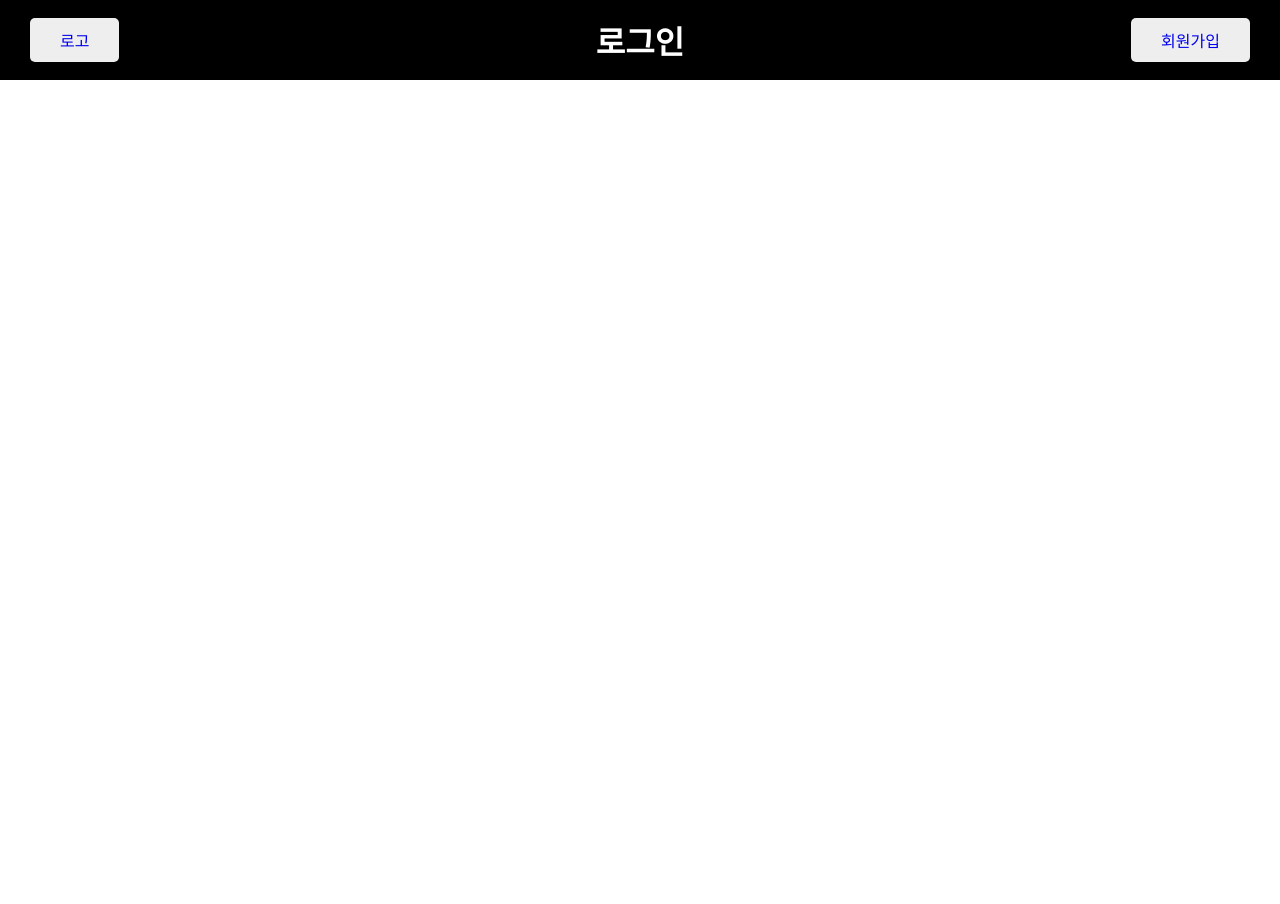
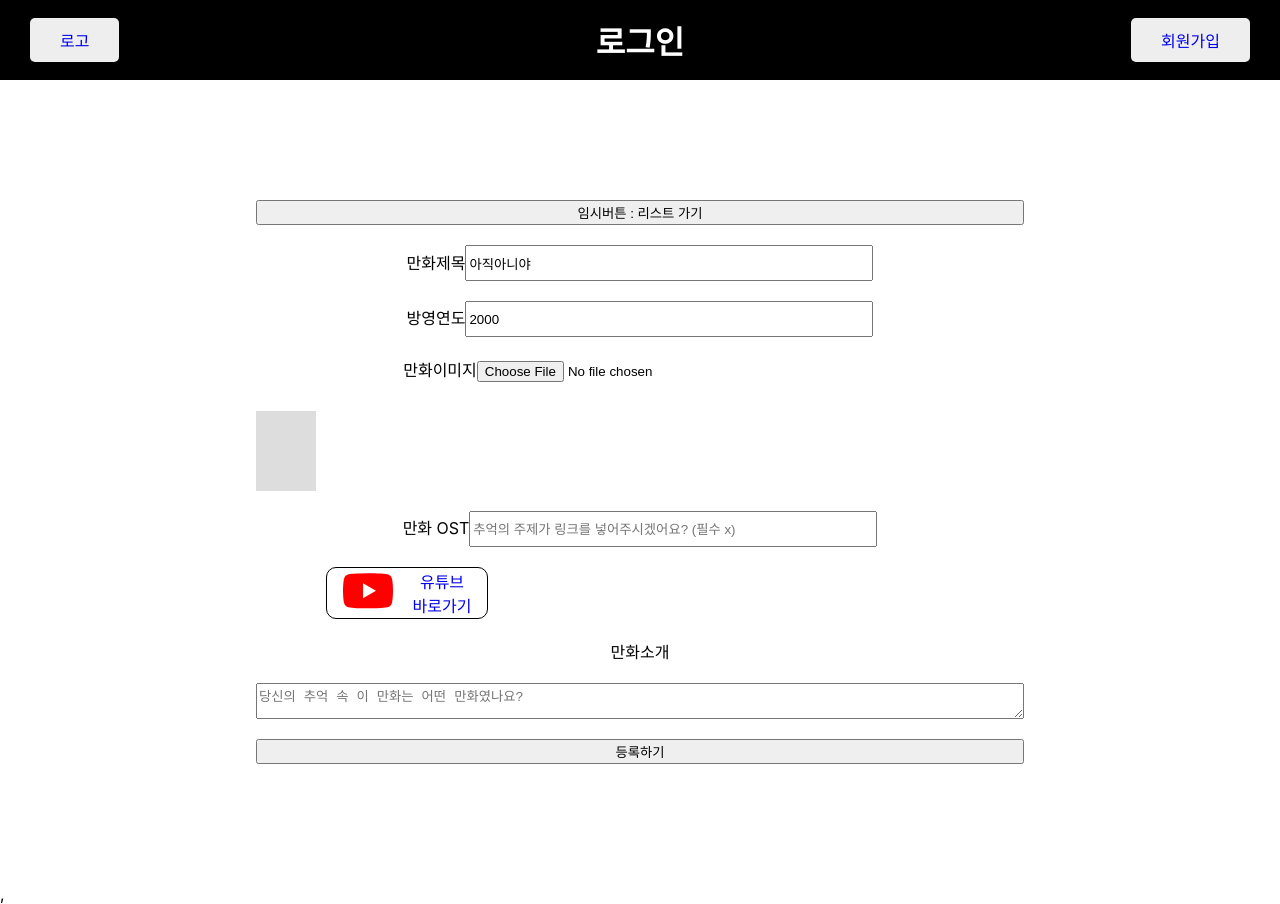
Before and after one commit to Trainy32/Anime, a React (Create React App) app: page /write/1 in a window 1280 px wide. Before the commit this address had no page. Before the commit the page ends 800 px from the top, so only its background shows below. Built offline with nearby package versions, Linux system fonts and the light colour scheme; data requests are answered from the project's data file.

Commit message:
헤더, 글쓰기, 리스트 합침

```diff
--- a/src/App.js
+++ b/src/App.js
@@ -28,7 +28,7 @@ function App() {
       <Header_nav />
       <Routes>
         <Route path='/' element={<AnimeList />} />
-        <Route path='/write' element={<Write />} />
+        <Route path='/write/:post_id' element={<Write />} />
         <Route path='/login' element={<Login />} />
         <Route path='/signup' element={<Signup />} />
       </Routes>
--- a/src/components/AnimeList.js
+++ b/src/components/AnimeList.js
@@ -5,7 +5,7 @@ import axios from 'axios'
 
 // 리덕스 관련 Imports
 import {useDispatch, useSelector} from 'react-redux'
-import { load_posts_AX } from './redux/modules/posts'
+import { load_posts_AX } from '../redux/modules/posts'
 
 // CSS 관련 Imports
 import styled from 'styled-components'
--- a/src/components/Write.js
+++ b/src/components/Write.js
@@ -5,7 +5,7 @@ import { useNavigate, useParams } from 'react-router-dom'
 
 // 리덕스 관련 Imports
 import {useDispatch, useSelector} from 'react-redux'
-import { create_post_AX } from './redux/modules/posts'
+import { create_post_AX } from '../redux/modules/posts'
 
 // CSS 관련 Imports
 import styled from 'styled-components'
```
Also changed, not shown: src/index.js (+4 -4 lines).
